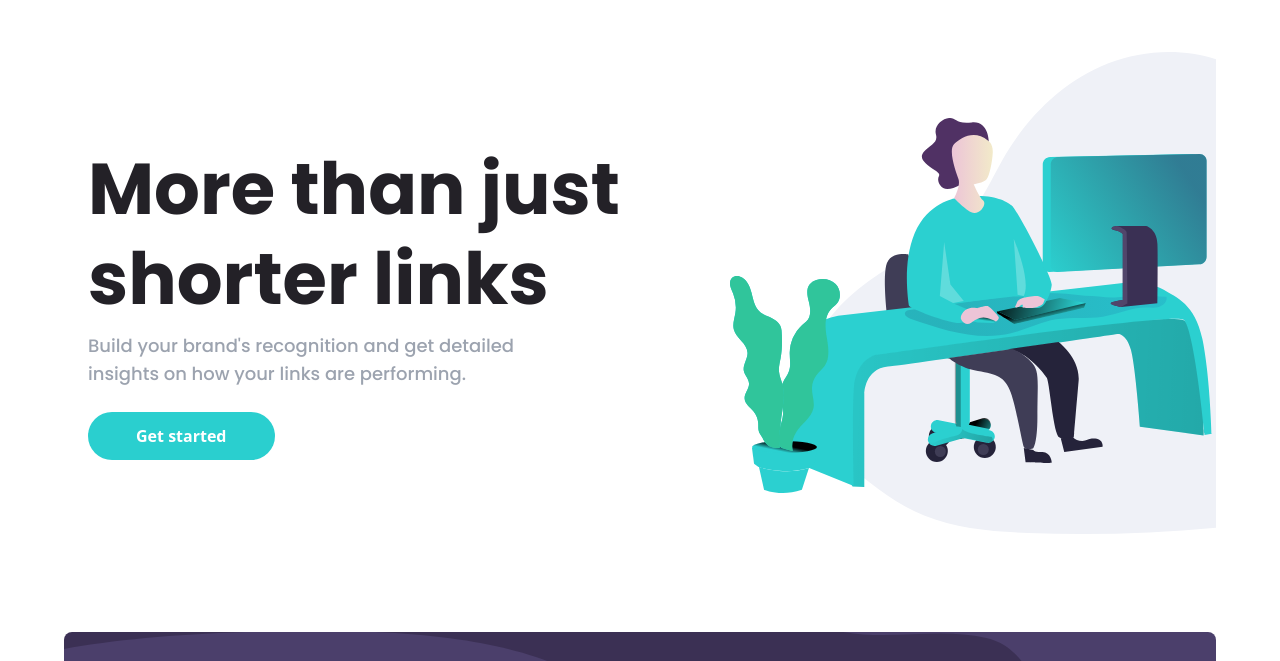
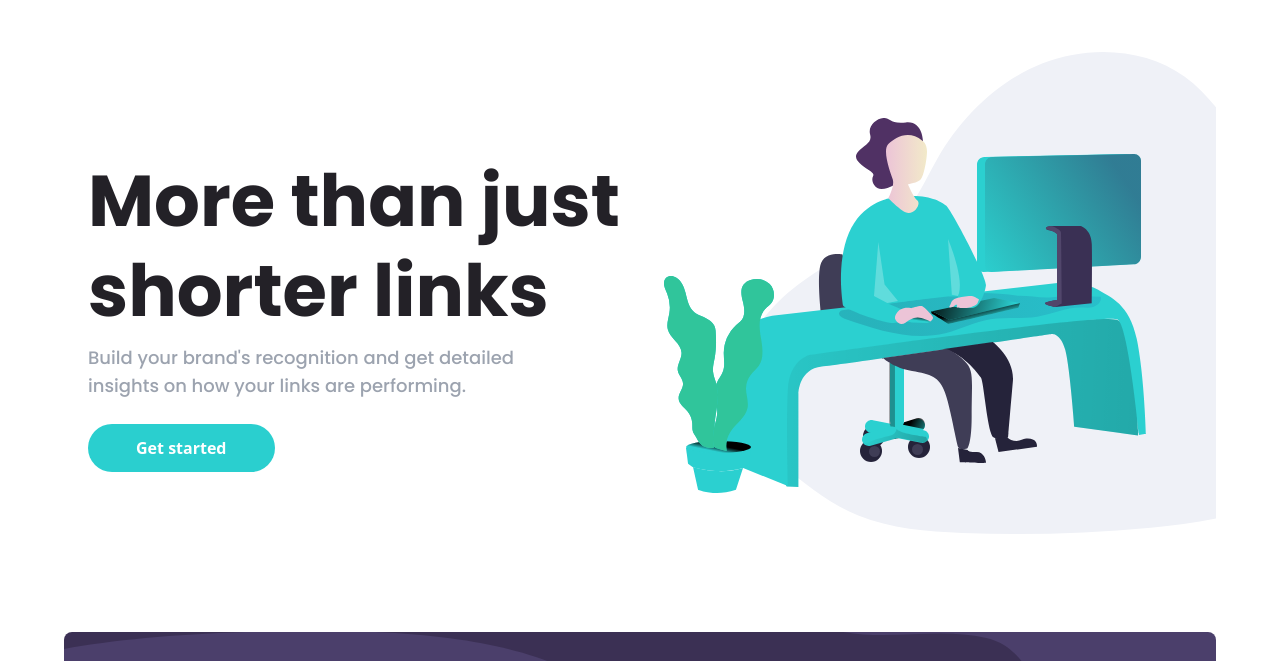
Before and after one commit to Programm1ng/Shortly-URL-shortening-API-Challenge, a website built with webpack: page src/index.html in a window 1280 px wide. Shown: the part 76-737 px from the top of the page. Built offline with nearby package versions, Linux system fonts and the light colour scheme.

Commit message:
Fixed hero section

```diff
--- a/src/index.html
+++ b/src/index.html
@@ -69,14 +69,16 @@
    <!-- Hero -->
    <section class="pb-20 text-center md:pt-16">
 
-      <div class="sm:grid sm:grid-cols-[55%_45%] sm:items-center sm:max-w-6xl sm:mx-auto">
+      <div class="max-w-6xl mx-auto sm:grid sm:grid-cols-2 sm:items-center">
 
-         <div
-            class="bg-no-repeat bg-hero min-h-[350px] bg-cover mt-6 mb-12 bg-hero-img xs:min-h-[400px] sm:min-h-[250px] sm:col-start-2 sm:row-start-1 md:min-h-[500px] md:mb-0 md:mt-0">
+         <div class="pl-6 relative">
+            <img class=" top-0 left-0 row-start-1 col-start-1 h-[500px] w-full" src="/images/illustration-working.svg"
+               alt="">
          </div>
 
-         <div class="px-6 sm:col-start-1 sm:row-start-1 sm:text-left sm:max-w-2xl">
-            <h1 class="text-4xl font-bold font-poppins text-neutral-very-dark-violet md:text-7xl md:leading-tight">
+         <div class="mt-6 pl-6 max-w-md mx-auto sm:col-start-1 sm:row-start-1 sm:text-left sm:max-w-2xl">
+            <h1
+               class="text-4xl font-bold font-poppins text-neutral-very-dark-violet md:text-5xl md:leading-tight lg:text-7xl lg:leading-tight">
                More than just shorter links
             </h1>
 
```
Also changed, not shown: public/images/illustration-working-test.svg (added).
